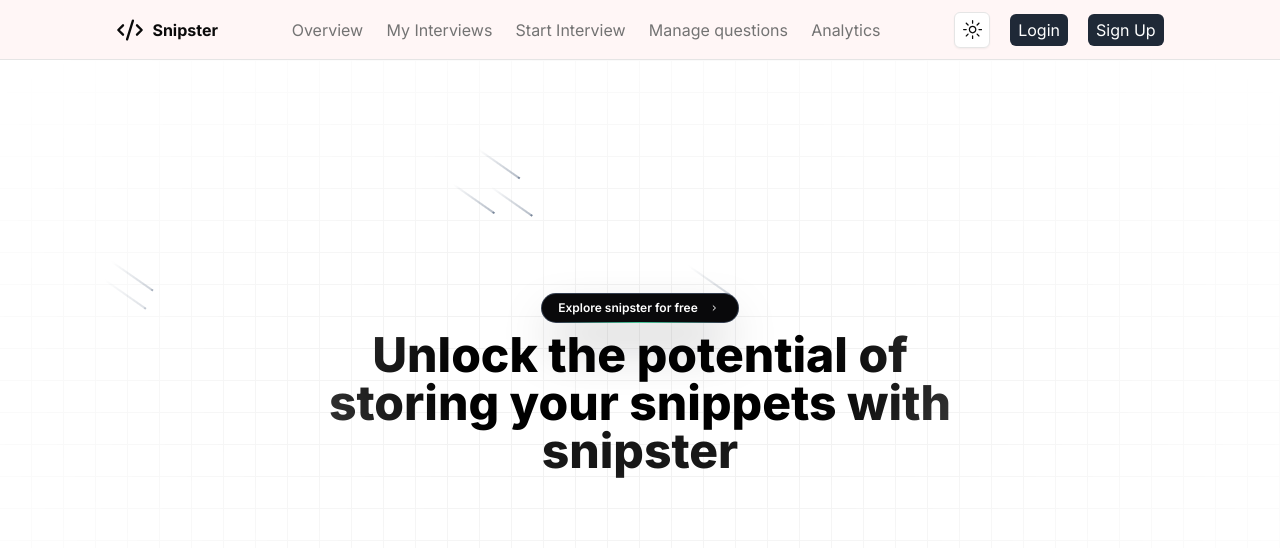
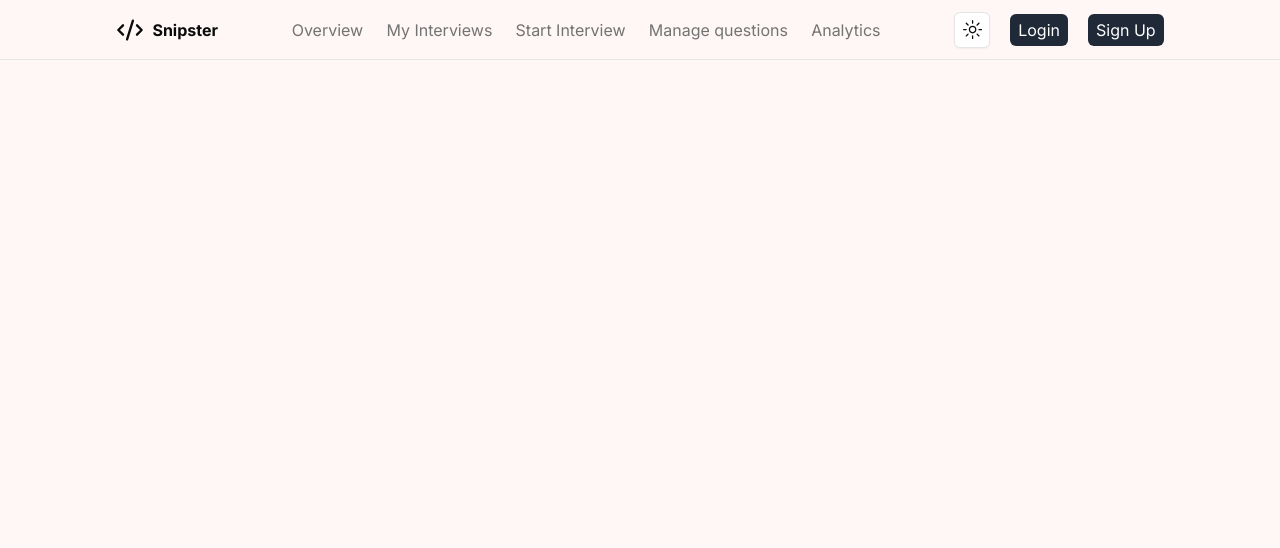
Before and after one commit to Abhishek-Jaiswar/Snipster, a Next.js app: page / in a window 1280 px wide. Shown: the top 548 px of the page. Built offline with nearby package versions, Linux system fonts and the light colour scheme.

Commit message:
fix home page

```diff
--- a/src/app/page.tsx
+++ b/src/app/page.tsx
@@ -1,54 +1,12 @@
-// import { Button } from "@/components/ui/button"
-// import Link from "next/link"
-// import { Themes } from "./dashboard/_components/Themes"
-// import Navbar from '@/app/_homeComponents/Navbar'
-import StyledButton from "@/lib/ui/StyledButton";
-import { cn } from "@/lib/utils";
-import Navbar from './_homeComponents/Navbar'
+import React from 'react'
+import Navbar from '../app/_homeComponents/Navbar'
 
-
-export default function ButtonDemo({
-  number,
-  className,
-}: {
-  number?: number;
-  className?: string;
-}) {
-  const meteors = new Array(number || 10).fill(true);
+const page = () => {
   return (
-
-    <>
-      <div className="h-screen  ">
-        <Navbar />
-        <div className="h-[40rem] w-full bg-white dark:bg-background dark:bg-grid-white/[0.05] bg-grid-black/[0.05] relative flex items-center justify-center">
-          {/* Radial gradient for the container to give a faded look */}
-          <div className="absolute top-0 pointer-events-none inset-0 flex items-center justify-center dark:bg-background bg-white [mask-image:radial-gradient(ellipse_at_center,transparent_20%,black)]"></div>
-
-          <div className="flex w-1/2 m-auto text-center items-center justify-center flex-col">
-            <div className="py-2">
-              <StyledButton />
-            </div>
-            <h1 className="text-5xl font-extrabold text-black dark:text-white">Unlock the potential of storing your snippets with <span className="text-secondary-foreground">snipster</span></h1>
-          </div>
-          {meteors.map((el, idx) => (
-            <span
-              key={"meteor" + idx}
-              className={cn(
-                "animate-meteor-effect absolute top-1/2 left-1/2 h-0.5 w-0.5 rounded-[9999px] bg-slate-500 shadow-[0_0_0_1px_#ffffff10] rotate-[215deg]",
-                "before:content-[''] before:absolute before:top-1/2 before:transform before:-translate-y-[50%] before:w-[50px] before:h-[1px] before:bg-gradient-to-r before:from-[#64748b] before:to-transparent",
-                className
-              )}
-              style={{
-                top: 0,
-                left: Math.floor(Math.random() * (400 - -400) + -400) + "px",
-                animationDelay: Math.random() * (0.8 - 0.2) + 0.2 + "s",
-                animationDuration: Math.floor(Math.random() * (10 - 2) + 2) + "s",
-              }}
-            ></span>
-          ))}
-
-        </div>
-      </div>
-    </>
+    <div>
+      <Navbar />
+    </div>
   )
 }
+
+export default page
```
